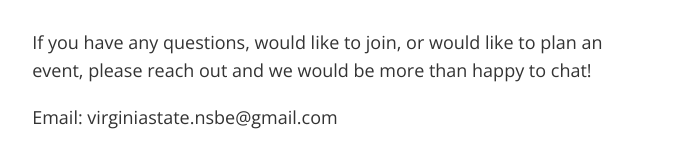
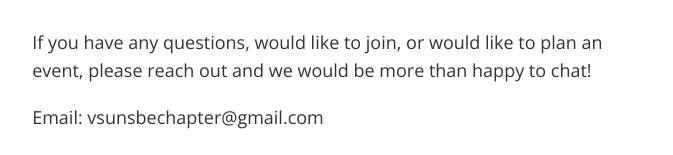
Before and after one commit to VSU-NSBE/vsu-nsbe.github.io, a Jekyll site: the page built from index.html, in a window 1280 px wide. Shown: the part 1388-1543 px from the top of the page, without its empty margins (431-1104 px from the left). Built offline with Jekyll 4.4.1, drawn with Linux system fonts in a browser that asks for light colours.

Commit message:
Update index.html

```diff
--- a/index.html
+++ b/index.html
@@ -35,4 +35,4 @@ order: 1
 <p>
   If you have any questions, would like to join, or would like to plan an event, please reach out and we would be more than happy to chat!
 </p>
-<p>Email: virginiastate.nsbe@gmail.com</p>
+<p>Email: vsunsbechapter@gmail.com</p>
```
